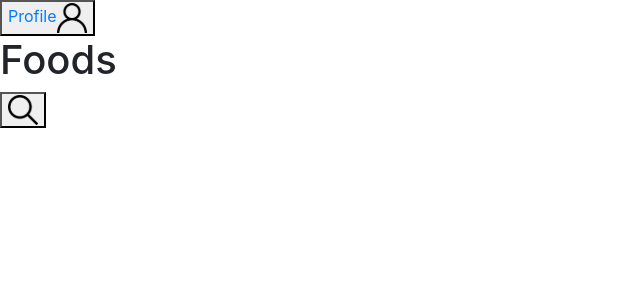
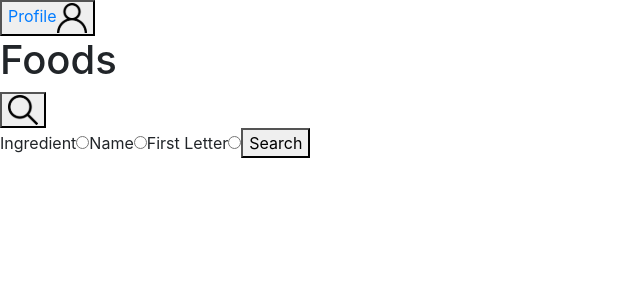
Before and after one commit to thiagodanobrega/recipes-app, a React (Create React App) app: page /foods in a window 1280 px wide. Shown: the top 300 px of the page, without its empty margins (0-640 px from the left). Built offline with nearby package versions, Linux system fonts and the light colour scheme.

Commit message:
feat: adiciona radio buttons e button search

```diff
--- a/src/components/header/index.js
+++ b/src/components/header/index.js
@@ -7,9 +7,8 @@ const Header = () => {
   const [showSearch, setShowSearch] = useState(true);
 
   return (
-
+    <>
       <header>
-      <form>
         <button
           type="button"
           name="profile-top-btn"
@@ -21,9 +20,7 @@ const Header = () => {
             data-testid="profile-top-btn"
           />
         </button>
-
         <h1 data-testid="page-title">Foods</h1>
-
         <button
           type="button"
           data-testid="search-top-btn"
@@ -32,6 +29,45 @@ const Header = () => {
         >
           <img src={ imgageSearch } alt="desenho de uma lupa" />
         </button>
+      </header>
+      <div>
+        <form>
+          <label htmlFor="ingredient">
+            Ingredient
+            <input
+              type="radio"
+              id="ingredient"
+              data-testid="ingredient-search-radio"
+              name="search"
+              value="ingredient"
+            />
+          </label>
+          <label htmlFor="name">
+            Name
+            <input
+              type="radio"
+              id="name"
+              data-testid="name-search-radio"
+              name="search"
+              value="name"
+            />
+          </label>
+          <label htmlFor="firstLetter">
+            First Letter
+            <input
+              type="radio"
+              id="firstLetter"
+              data-testid="first-letter-search-radio"
+              name="search"
+              value="firstLetter"
+            />
+          </label>
+          <button
+            type="button"
+            data-testid="exec-search-btn"
+          >
+            Search
+          </button>
           <input
             type="text"
             name="searchInput"
@@ -39,7 +75,8 @@ const Header = () => {
             hidden={ showSearch }
           />
         </form>
-    </header>
+      </div>
+    </>
   );
 };
 
```
Lines whose indentation alone changed are shown as unchanged.
